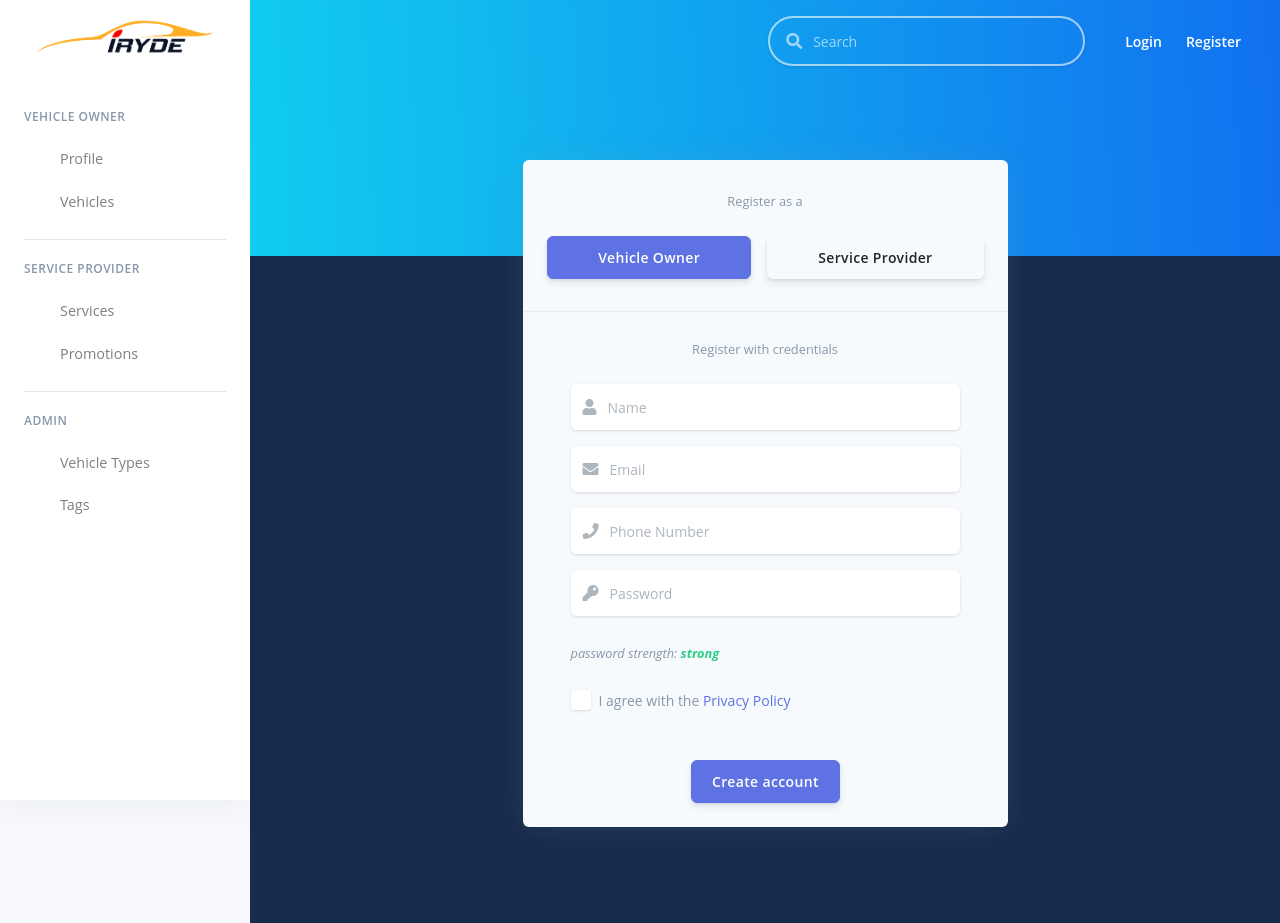
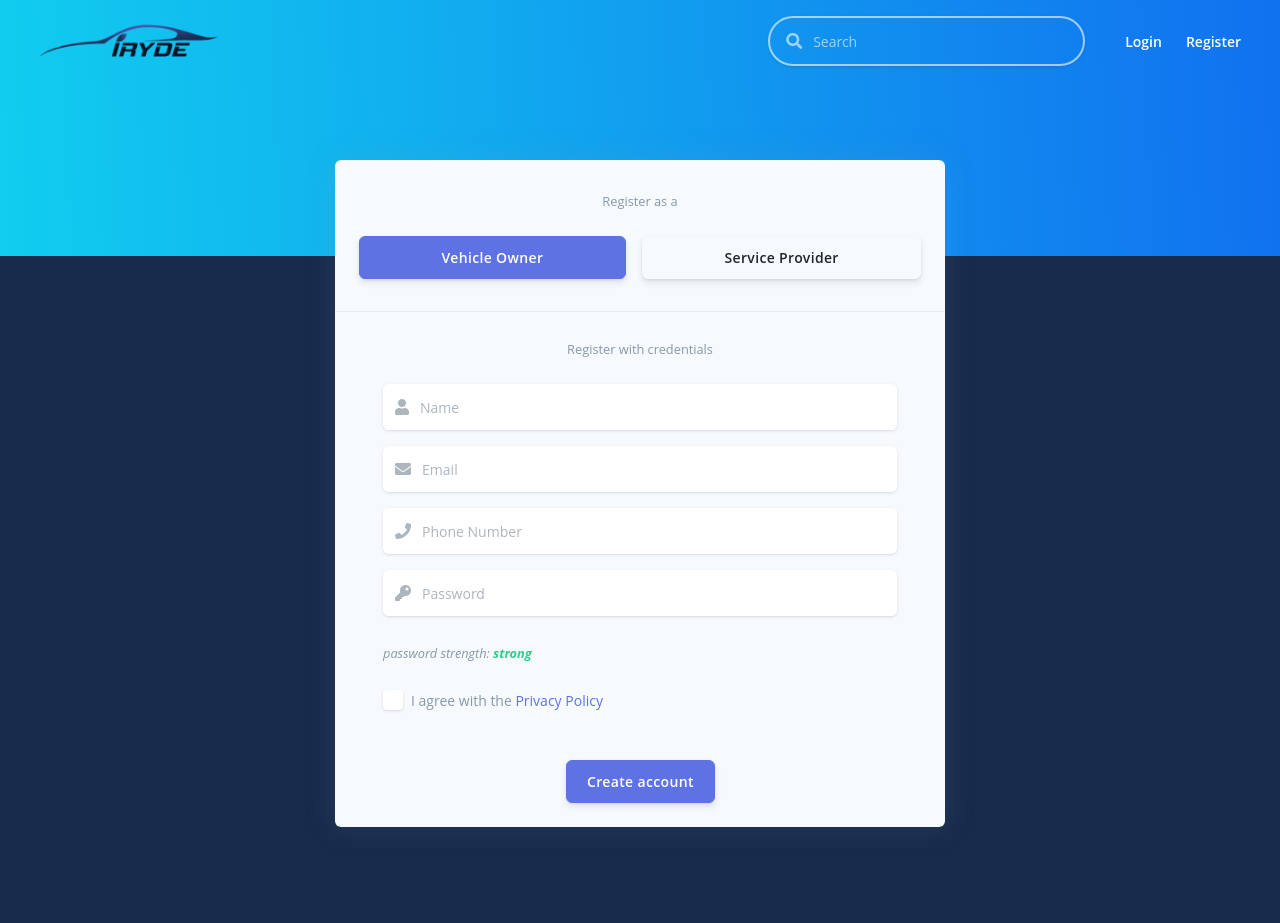
Before and after one commit to randularsw/iRYDE, a React (Create React App) app in the folder web/: page /auth/register in a window 1280 px wide. Built offline with nearby package versions, Linux system fonts and the light colour scheme.

Commit message:
navbar and sidebar update

```diff
--- a/web/src/App.js
+++ b/web/src/App.js
@@ -18,7 +18,7 @@ function App(props) {
         routes={sidebarRoutes}
         logo={{
           innerLink: "/",
-          imgSrc: require("assets/images/logo.png"),
+          // imgSrc: require("assets/images/logo.png"),
           imgAlt: "...",
         }}
       />
--- a/web/src/components/auth/login.jsx
+++ b/web/src/components/auth/login.jsx
@@ -26,8 +26,8 @@ const Login = (props) => {
     try {
       console.log(data);
       await context.login(data);
-      // props.history.push("/");
-      window.location = "/";
+      props.history.push("/");
+      // window.location = "/";
     } catch (ex) {
       console.log("exception", ex);
     }
--- a/web/src/components/auth/logout.jsx
+++ b/web/src/components/auth/logout.jsx
@@ -8,8 +8,8 @@ class Logout extends Component {
     console.log(555);
 
     this.context.logout();
-    // this.props.history.push("/");
-    window.location = "/";
+    this.props.history.push("/");
+    // window.location = "/";
   }
   render() {
     return null;
--- a/web/src/components/auth/spRegister.jsx
+++ b/web/src/components/auth/spRegister.jsx
@@ -22,8 +22,8 @@ const SpRegister = (props) => {
       data.type="sp";
       console.log(data);
       await context.register(data);
-      // props.history.push("/");
-      window.location = "/";
+      props.history.push("/");
+      // window.location = "/";
     } catch (ex) {
       console.log("exception", ex);
     }
--- a/web/src/components/auth/voRegister.jsx
+++ b/web/src/components/auth/voRegister.jsx
@@ -22,8 +22,8 @@ const VoRegister = (props) => {
       data.type = "vo";
       console.log(data);
       await context.register(data);
-      //   props.history.push("/");
-      window.location = "/";
+        props.history.push("/");
+      // window.location = "/";
     } catch (ex) {
       console.log("exception", ex);
     }
--- a/web/src/components/shared/navigationBar.js
+++ b/web/src/components/shared/navigationBar.js
@@ -43,6 +43,8 @@ class NavigationBar extends React.Component {
               className="h4 mb-0 text-white text-uppercase d-none d-lg-inline-block"
               to="/"
             >
+              <img alt="..."
+              width="180" src={require("assets/images/logo.png")} />
               {/* {this.props.brandText} */}
             </Link>
             <Form className="navbar-search navbar-search-dark form-inline mr-3 d-none d-md-flex ml-lg-auto">
--- a/web/src/components/shared/sidebar.js
+++ b/web/src/components/shared/sidebar.js
@@ -92,6 +92,8 @@ class Sidebar extends React.Component {
       };
     }
     return (
+      <>
+        {isAuthenticated && (
           <Navbar
             className="navbar-vertical fixed-left navbar-light bg-white"
             expand="md"
@@ -107,7 +109,7 @@ class Sidebar extends React.Component {
                 <span className="navbar-toggler-icon" />
               </button>
               {/* Brand */}
-          {logo ? (
+              {/* {logo ? (
                 <NavbarBrand className="pt-0" {...navbarBrandProps}>
                   <img
                     alt={logo.imgAlt}
@@ -116,7 +118,7 @@ class Sidebar extends React.Component {
                     height="40"
                   />
                 </NavbarBrand>
-          ) : null}
+              ) : null} */}
               {/* User */}
               <Nav className="align-items-center d-md-none">
                 {isAuthenticated && (
@@ -194,6 +196,8 @@ class Sidebar extends React.Component {
               </Collapse>
             </Container>
           </Navbar>
+        )}
+      </>
     );
   }
 }
--- a/web/src/components/shared/userDropdown.js
+++ b/web/src/components/shared/userDropdown.js
@@ -23,7 +23,7 @@ class UserDropdown extends Component {
             <span>Support</span>
           </DropdownItem>
           <DropdownItem divider />
-          <DropdownItem href="/auth/logout">
+          <DropdownItem to="/auth/logout" tag={Link}>
             <i className="ni ni-user-run" />
             <span>Logout</span>
           </DropdownItem>
```
Also changed, not shown: web/src/assets/images/logo.png. Lines whose indentation alone changed are shown as unchanged.
